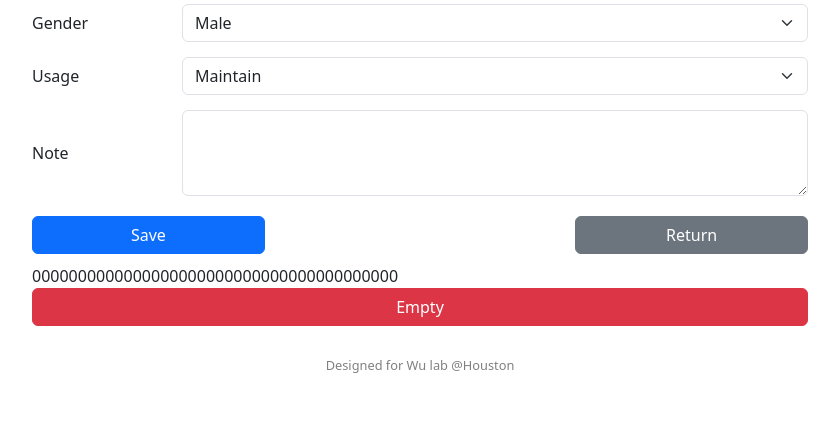
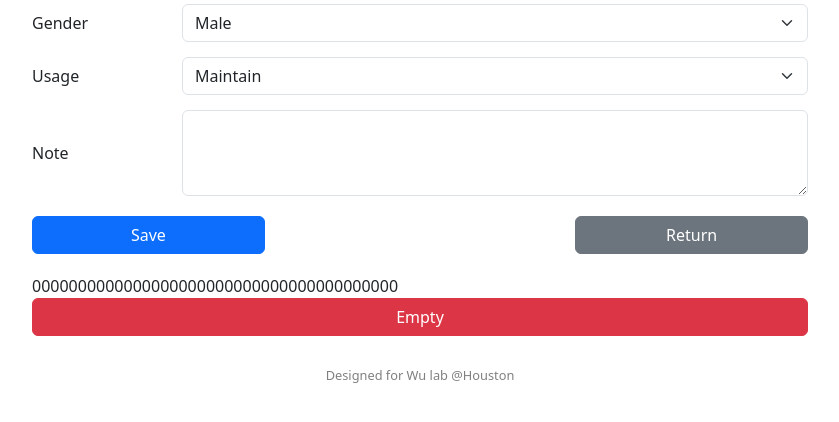
Before and after one commit to KoichiroHaruwaka/Cage_management_flask, a Flask app: page /cage/1/1/1 in a window 1280 px wide. Shown: the part 328-750 px from the top of the page, without its empty margins (220-1059 px from the left). Run offline with Flask 3, Linux system fonts and the light colour scheme; parts of the project's set-up code (start-up, migrations or seed data) failed here and were passed over; some libraries are stand-ins or nearby versions.

Commit message:
Update cage_detail.html

```diff
--- a/templates/cage_detail.html
+++ b/templates/cage_detail.html
@@ -110,12 +110,11 @@
             <div class="button-row">
                 <button type="submit" class="btn btn-primary">Save</button>
                 <a href="{{ url_for('index', rack=rack) }}" class="btn btn-secondary">Return</a>
-                <!-- Empty ボタンのフォームは別にする -->
             </div>
         </form>
 
-        <!-- Empty ボタンのフォーム（メインフォームの外） -->
-        <form method="post" action="{{ url_for('empty_cage', rack=rack, row=row, col=col) }}" onsubmit="return confirm('Are you sure you want to empty this cage?');" style="margin-top: 10px;">
+        <!-- Empty ボタンのフォームは別に配置 -->
+        <form method="post" action="{{ url_for('empty_cage', rack=rack, row=row, col=col) }}" onsubmit="return confirm('Are you sure you want to empty this cage?');" style="margin-top: 20px;">
             {{ csrf_token() }}
             <button type="submit" class="btn btn-danger" style="width: 100%;">Empty</button>
         </form>
```
